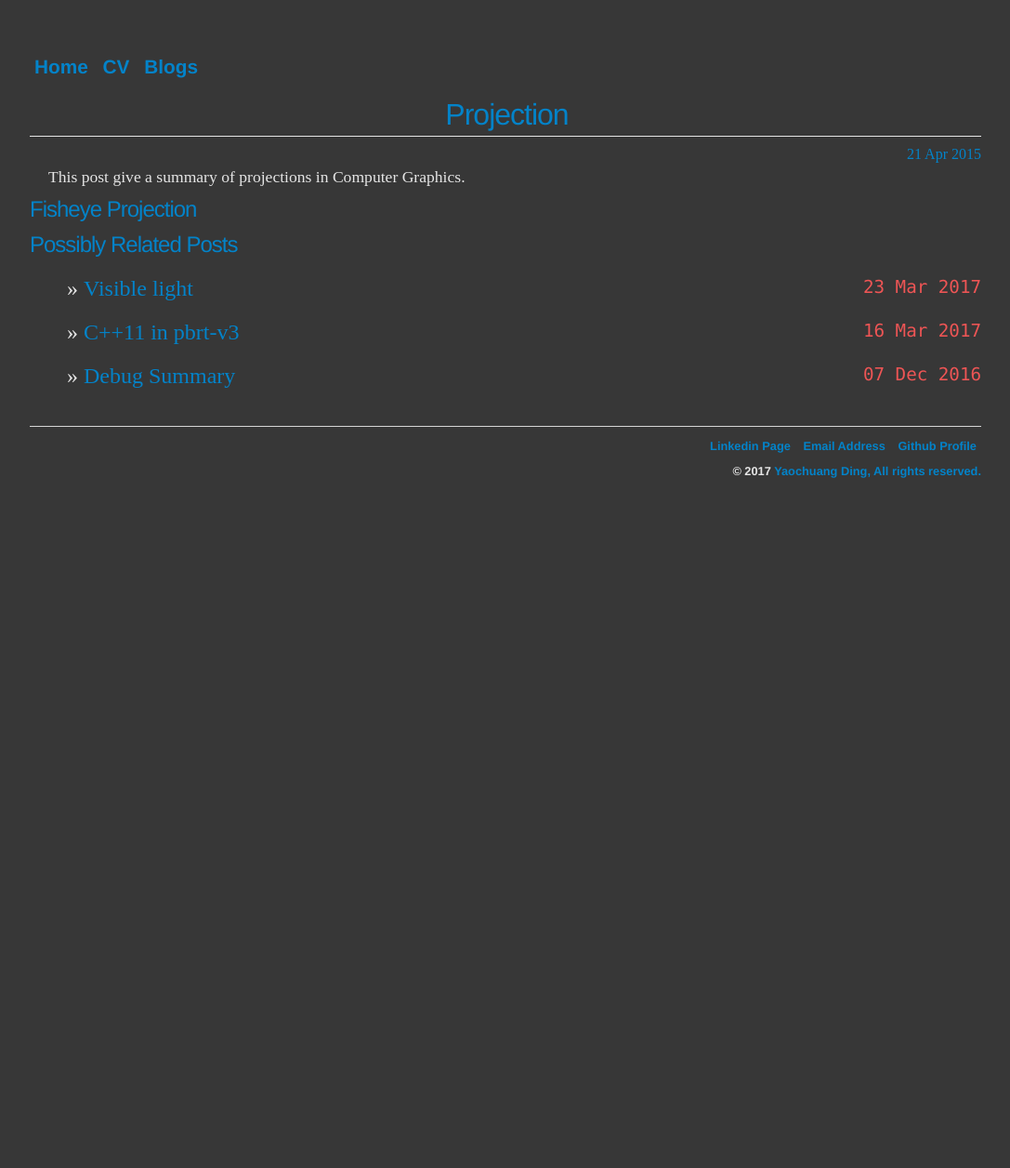
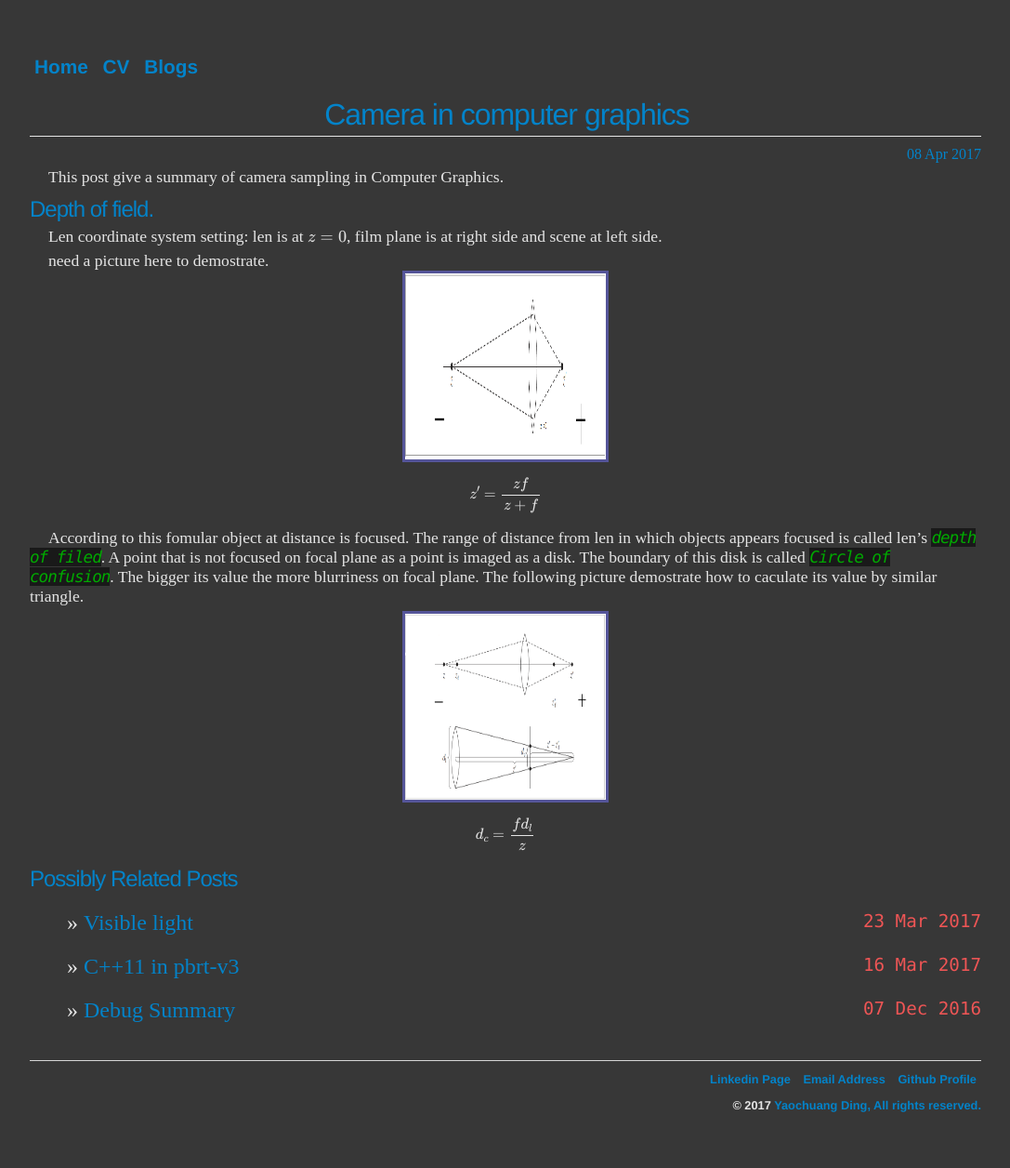
Before and after one commit to ychding11/ychding11.github.io, a Jekyll site: the page built from _posts/2016-08-21-Projection.md, in a window 1280 px wide. Shown: the whole page at 93% size, without its empty margins (96-1183 px from the left). Built offline with Jekyll 4.4.1, drawn with Linux system fonts in a browser that asks for light colours; formulas are drawn with MathJax 3; before the commit the page ends 900 px from its top, so only the background shows below that.

Commit message:
add camera setting.

```diff
--- a/_posts/2016-08-21-Projection.md
+++ b/_posts/2016-08-21-Projection.md
@@ -1,8 +1,27 @@
 ---
 layout: post
-title: "Projection"
-date: 2015-04-21
+title: "Camera in computer graphics"
+date: 2017-04-08
 ---
-This post give a summary of projections in Computer Graphics.
+This post give a summary of camera sampling in Computer Graphics.
 
-## Fisheye Projection
+## Depth of field.
+
+Len coordinate system setting: len is at $$ z=0 $$, film plane is at right side and
+scene at left side.
+
+need a picture here to demostrate.
+![focal plane]({{ site.url }}/images/camera/focal-plane.png "focal plane")
+
+$$ z'=\frac{zf}{z+f}$$
+
+According to this fomular object at distance is focused. The range of distance from len in which
+objects appears focused is called len's *depth of filed*.
+A point that is not focused on focal plane as a point is imaged as a disk. The boundary of this
+disk is called *Circle of confusion*. The bigger its value the more blurriness on focal plane.
+The following picture demostrate how to caculate its value by similar triangle.
+
+![circle of confusion]({{ site.url }}/images/camera/circle-of-confusion.png "circle of confusion")
+
+
+$$ d_c=\frac{fd_l}{z} $$
```
Also changed, not shown: images/camera/circle-of-confusion.png (added), images/camera/focal-plane.png (added).
